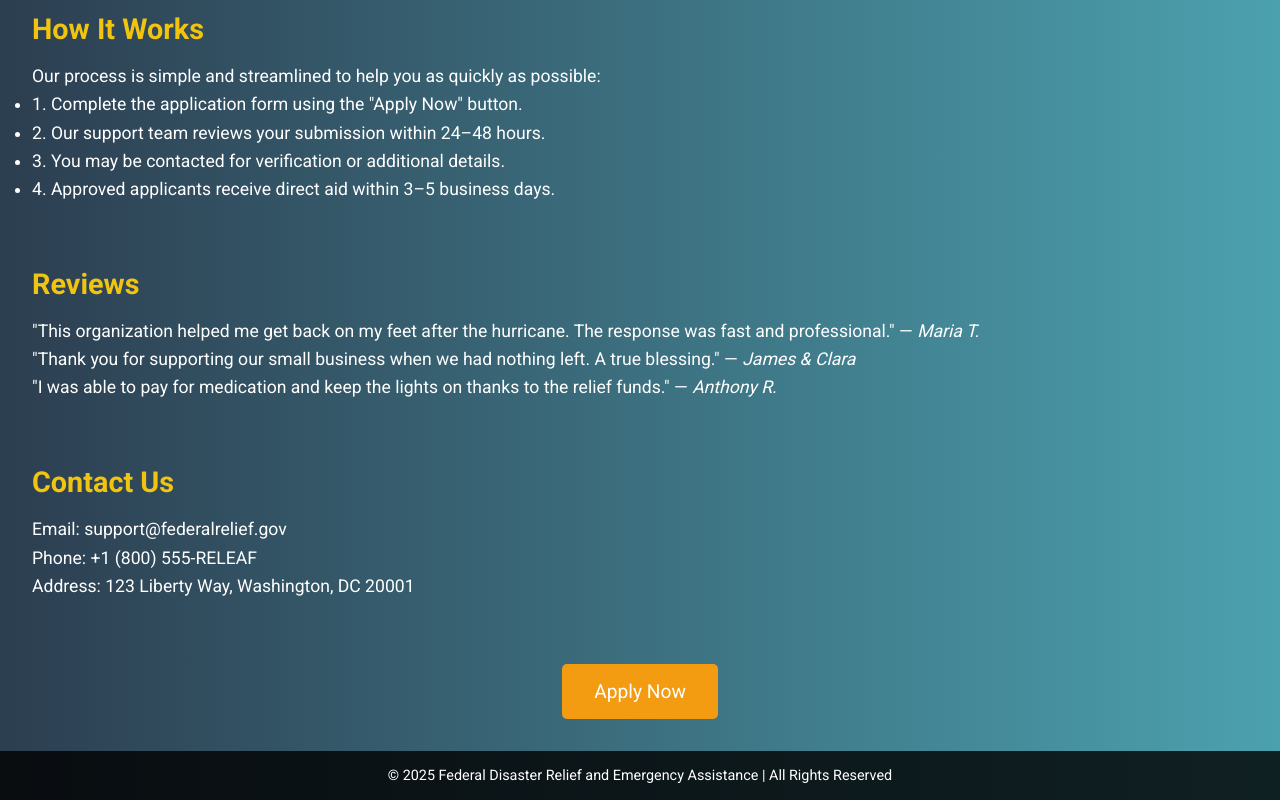
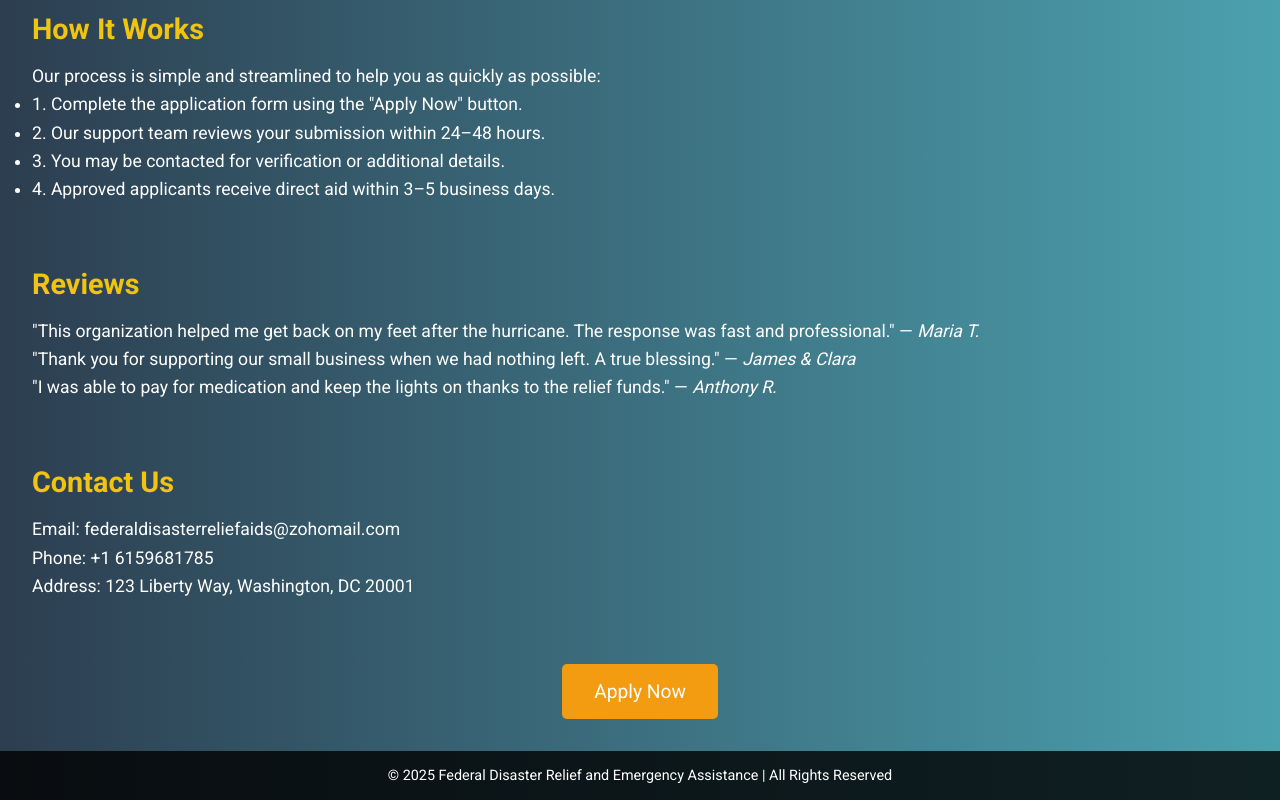
Before and after one commit to Emergecy/federaldisasterreliefandemergencyfinancialaids, a plain HTML site: page index.html in a window 1280 px wide. Shown: the part 1371-2171 px from the top of the page. Drawn offline with Linux system fonts and the light colour scheme.

Commit message:
Update index.html

```diff
--- a/index.html
+++ b/index.html
@@ -197,8 +197,8 @@
   <section id="contact">
     <h3 class="section-title">Contact Us</h3>
     <div class="content">
-      <p>Email: support@federalrelief.gov</p>
-      <p>Phone: +1 (800) 555-RELEAF</p>
+      <p>Email: federaldisasterreliefaids@zohomail.com</p>
+      <p>Phone: +1 6159681785</p>
       <p>Address: 123 Liberty Way, Washington, DC 20001</p>
     </div>
   </section>
```
